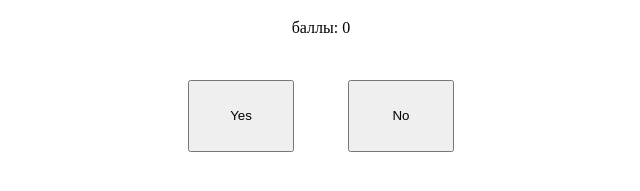
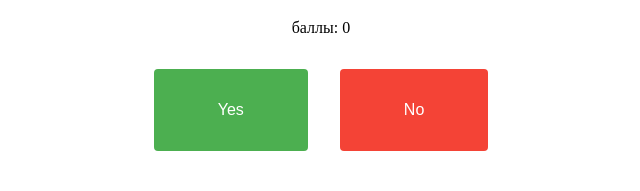
Before and after one commit to ADemkin/js-quiz-vue, a plain HTML site: page index.html in a window 1280 px wide. Shown: the part 189-380 px from the top of the page, without its empty margins (319-959 px from the left). Drawn offline with nearby package versions, Linux system fonts and the light colour scheme.

Commit message:
Add button style

```diff
--- a/app.js
+++ b/app.js
@@ -200,8 +200,8 @@ createApp({
     <div v-if="question">
       <h1>{{ question.text }}</h1>
       <p>баллы: {{ score }}</p>
-      <button @click="handleAnswer(question.yes)">Yes</button>
-      <button @click="handleAnswer(question.no)">No</button>
+      <button class="yes" @click="handleAnswer(question.yes)">Yes</button>
+      <button class="no" @click="handleAnswer(question.no)">No</button>
     </div>
     <div v-else>
       <h1>Результат:</h1>
--- a/index.html
+++ b/index.html
@@ -12,9 +12,20 @@
       padding: 2em;
     }
     button {
-      width: 8em;
-      margin: 2em;
-      padding: 2em;
+      margin: 1em;
+      border: none;
+      color: white;
+      padding: 2em 4em;
+      border-radius: 4px;
+      text-align: center;
+      display: inline-block;
+      font-size: 16px;
+    }
+    .yes {
+      background-color: #4CAF50;
+    }
+    .no {
+      background-color: #f44336;
     }
     </style>
   </head>
```
